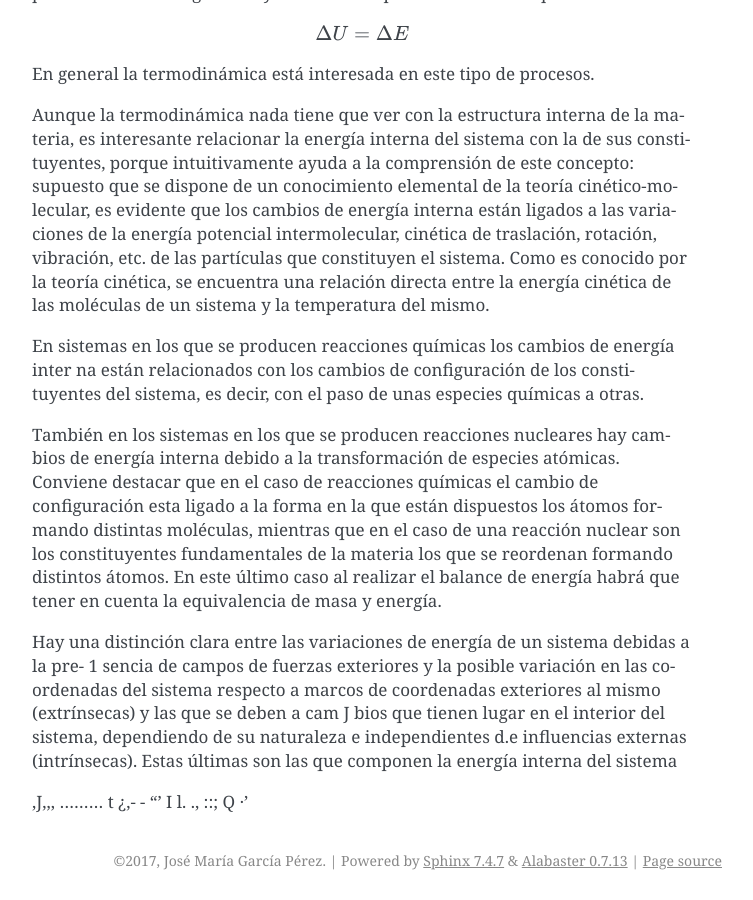
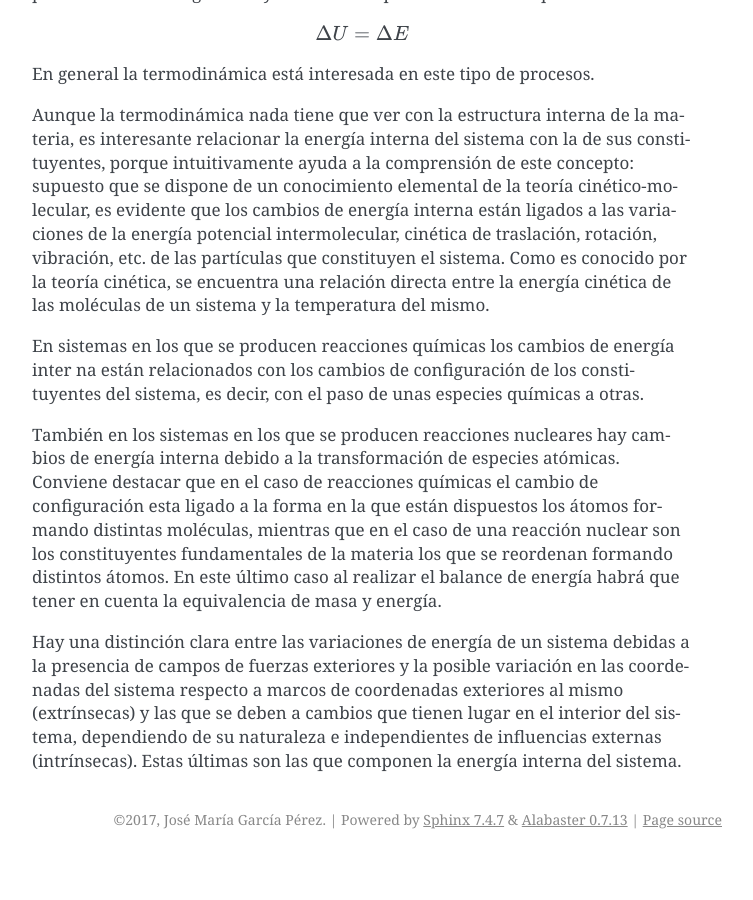
Before and after one commit to mantielero/termodinamica, a Sphinx documentation site: the page built from source/primer_principio_primer_principio.rst, in a window 1280 px wide and 900 px high, scrolled down 6508 px. Shown: the whole window, without its empty margins (388-1141 px from the left). Built offline with Sphinx 7.4.7, drawn with Linux system fonts in a browser that asks for light colours; pages that are not in the unit, such as notebooks, are missing from menus; after the commit the page ends 7367 px from its top, so only the background shows below that.

Commit message:
Update primer_principio_primer_principio.rst

```diff
--- a/source/primer_principio_primer_principio.rst
+++ b/source/primer_principio_primer_principio.rst
@@ -206,11 +206,4 @@ En sistemas en los que se producen reacciones químicas los cambios de energía
 
 También en los sistemas en los que se producen reacciones nucleares hay cambios de energía interna debido a la transformación de especies atómicas. Conviene destacar que en el caso de reacciones químicas el cambio de configuración esta ligado a la forma en la que están dispuestos los átomos formando distintas moléculas, mientras que en el caso de una reacción nuclear son los constituyentes fundamentales de la materia los que se reordenan formando distintos átomos. En este último caso al realizar el balance de energía habrá que tener en cuenta la equivalencia de masa y energía.
 
-Hay una distinción clara entre las variaciones de energía de un sistema debidas a la pre-
-1  sencia de campos de fuerzas exteriores y la posible variación en las coordenadas del sistema
-\ respecto a marcos de coordenadas exteriores al mismo (extrínsecas) y las que se deben  a cam­
-J    bios que tienen lugar en el interior del sistema, dependiendo de su naturaleza e independientes
-d.e influencias externas (intrínsecas). Estas últimas son las que componen la energía interna del
-\sistema
-
-,J,,, .........   t ¿,-   - "'	I	l. ., ::;  Q	·'
+Hay una distinción clara entre las variaciones de energía de un sistema debidas a la presencia de campos de fuerzas exteriores y la posible variación en las coordenadas del sistema respecto a marcos de coordenadas exteriores al mismo (extrínsecas) y las que se deben  a cambios que tienen lugar en el interior del sistema, dependiendo de su naturaleza e independientes de influencias externas (intrínsecas). Estas últimas son las que componen la energía interna del sistema.
```
